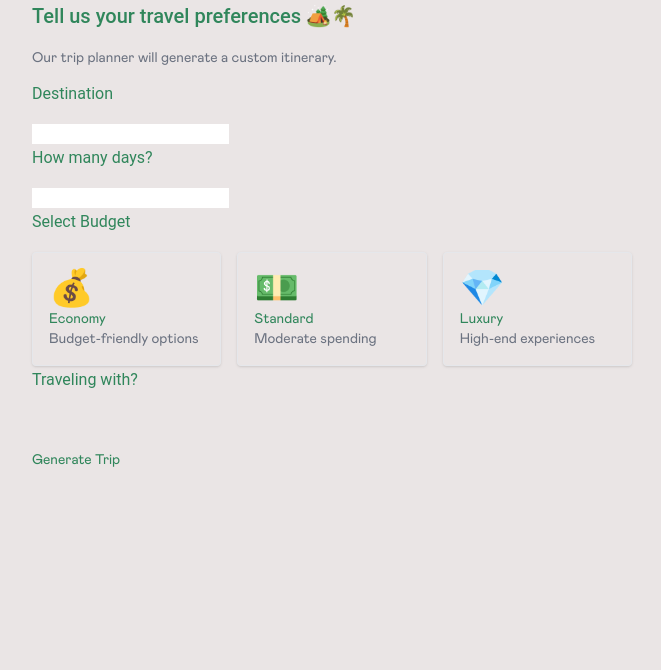
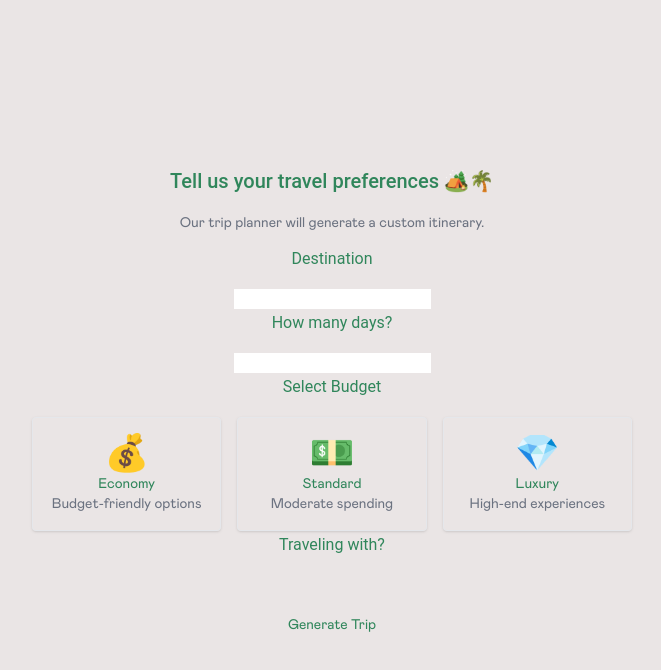
Before and after one commit to Amenawon/gotogether-frontend, an Angular app: page / in a window 1280 px wide. Shown: the top 670 px of the page, without its empty margins (308-969 px from the left). Built offline with nearby package versions, Linux system fonts and the light colour scheme.

Commit message:
style: enhance layout by centering content and setting full viewport height in create-trip component

```diff
--- a/src/app/components/create-trip/create-trip.component.css
+++ b/src/app/components/create-trip/create-trip.component.css
@@ -2,3 +2,10 @@
   max-width: 600px; /* Optional: Limit the width of the content */
   margin: 0 auto;
 }
+:host {
+    display: flex;
+    justify-content: center;
+    align-items: center;
+    height: 100vh; /* Full viewport height */
+    text-align: center;
+  }
```
